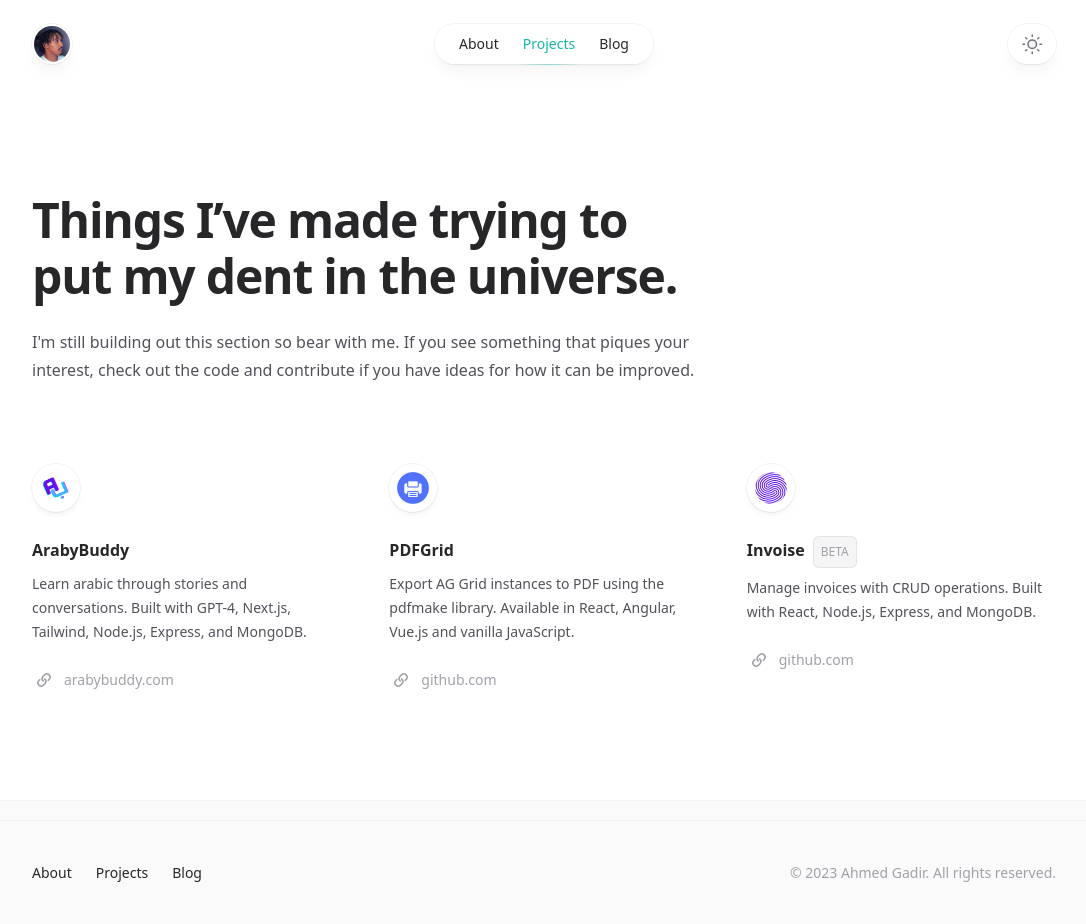
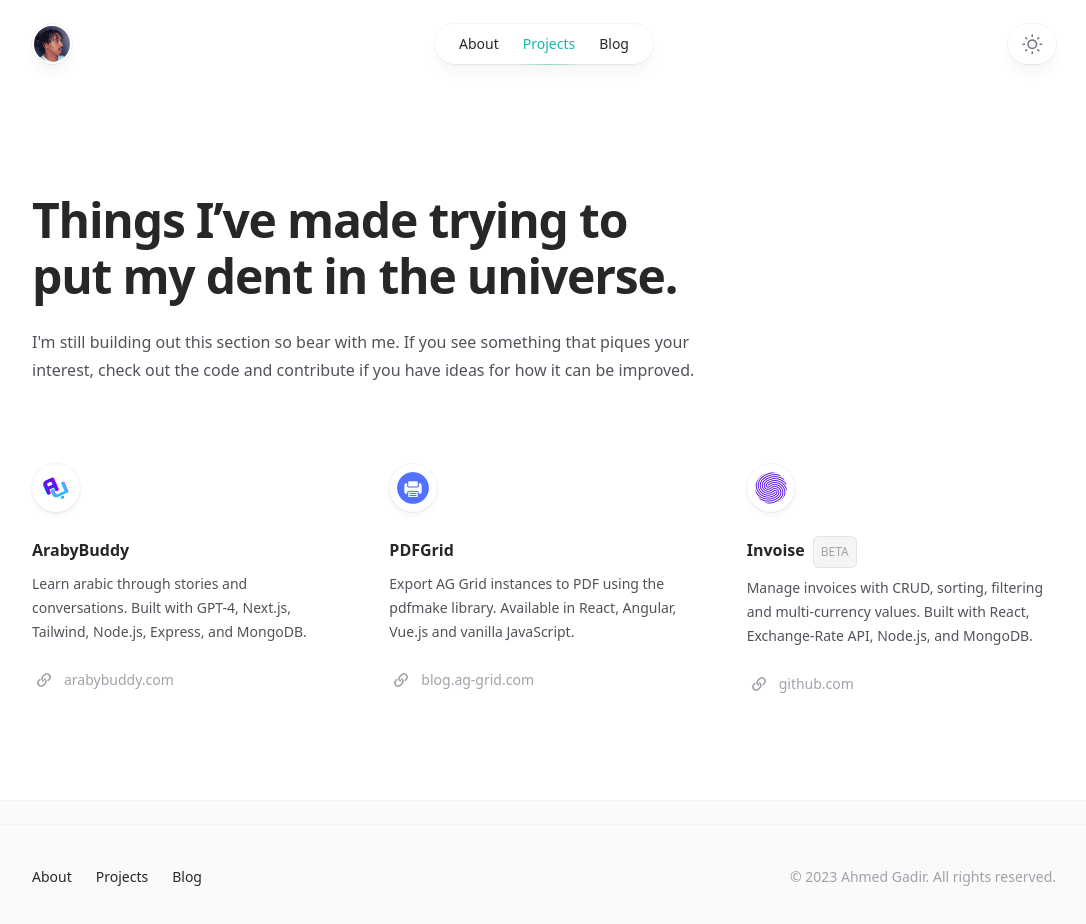
Before and after one commit to AhmedAGadir/gadirlabs-portfolio, a Next.js app: page /projects in a window 1280 px wide. Shown: the top 924 px of the page, without its empty margins (96-1182 px from the left). Built offline with nearby package versions, Linux system fonts and the light colour scheme; no server answers.

Commit message:
updated pdf grid link

```diff
--- a/src/app/projects/page.tsx
+++ b/src/app/projects/page.tsx
@@ -30,15 +30,15 @@ const projects: {
     description:
       'Export AG Grid instances to PDF using the pdfmake library. Available in React, Angular, Vue.js and vanilla JavaScript.',
     link: {
-      href: 'https://github.com/AhmedAGadir/react-ag-grid-pdf-make',
-      label: 'github.com',
+      href: 'https://blog.ag-grid.com/exporting-ag-grid-to-pdf/',
+      label: 'blog.ag-grid.com',
     },
     logo: logoPDFGrid,
   },
   {
     name: 'Invoise',
     description:
-      'Manage invoices with CRUD operations. Built with React, Node.js, Express, and MongoDB.',
+      'Manage invoices with CRUD, sorting, filtering and multi-currency values. Built with React, Exchange-Rate API, Node.js, and MongoDB.',
     link: {
       href: 'https://github.com/AhmedAGadir/invoise-mern-crud-demo',
       label: 'github.com',
```
